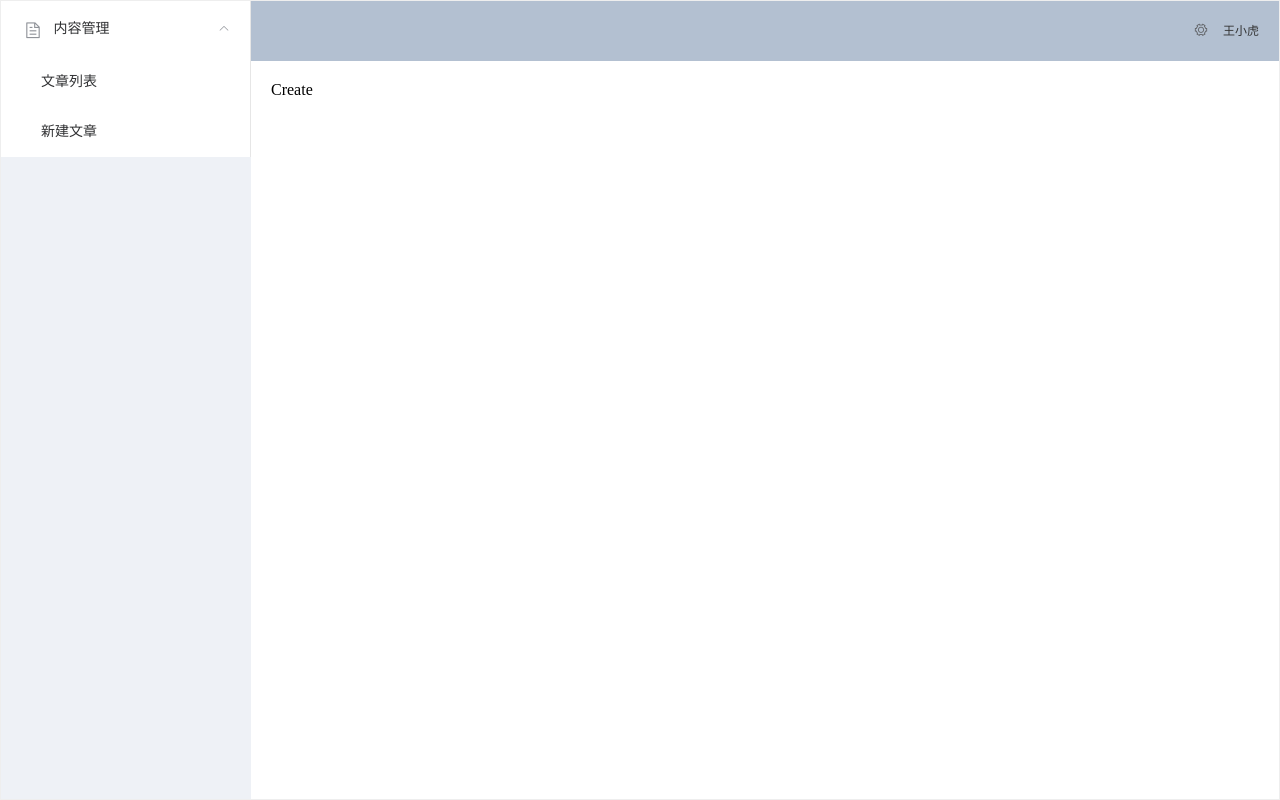
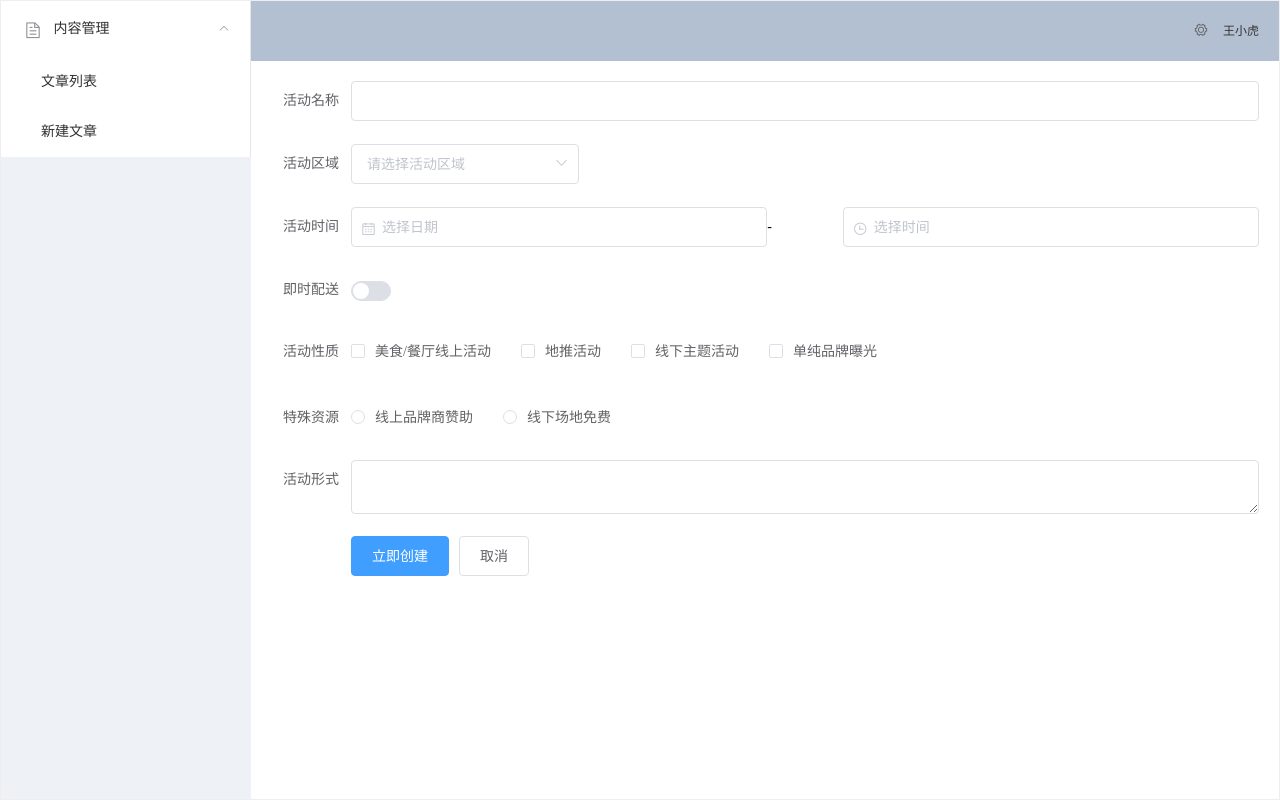
Before and after one commit to MMMcrystal/element-admin, a Vue app: page /#/articles/create in a window 1280 px wide. Built offline with nearby package versions, Linux system fonts and the light colour scheme.

Commit message:
配置eslint+prettier优化代码

```diff
--- a/package.json
+++ b/package.json
@@ -8,6 +8,7 @@
     "lint": "vue-cli-service lint"
   },
   "dependencies": {
+    "@vue/eslint-config-prettier": "^6.0.0",
     "core-js": "^3.6.5",
     "element-ui": "^2.4.5",
     "vue": "^2.6.11",
@@ -20,6 +21,8 @@
     "@vue/cli-service": "~4.5.0",
     "babel-eslint": "^10.1.0",
     "eslint": "^6.7.2",
+    "eslint-config-prettier": "^7.2.0",
+    "eslint-plugin-prettier": "^3.3.1",
     "eslint-plugin-vue": "^6.2.2",
     "vue-cli-plugin-element": "~1.0.1",
     "vue-template-compiler": "^2.6.11"
--- a/src/App.vue
+++ b/src/App.vue
@@ -11,7 +11,6 @@
         </el-menu>
       </el-scrollbar>
     </el-aside>
-
 
     <el-container>
       <el-header style="text-align: right; font-size: 12px">
@@ -30,18 +29,18 @@
           <router-view></router-view>
         </el-main>
       </el-scrollbar>
-
     </el-container>
   </el-container>
 </template>
 
 <style>
-  body,html{
+body,
+html {
   padding: 0;
   margin: 0;
 }
 .el-header {
-    background-color: #B3C0D1;
+  background-color: #b3c0d1;
   color: #333;
   line-height: 60px;
 }
@@ -49,5 +48,4 @@
 .el-aside {
   color: #333;
 }
-
 </style>
--- a/src/views/CreateArticle.vue
+++ b/src/views/CreateArticle.vue
@@ -1,3 +1,69 @@
 <template>
-    <div>Create</div>
+  <el-form ref="form" :model="form" label-width="80px">
+    <el-form-item label="活动名称">
+      <el-input v-model="form.name"></el-input>
+    </el-form-item>
+    <el-form-item label="活动区域">
+      <el-select v-model="form.region" placeholder="请选择活动区域">
+        <el-option label="区域一" value="shanghai"></el-option>
+        <el-option label="区域二" value="beijing"></el-option>
+      </el-select>
+    </el-form-item>
+    <el-form-item label="活动时间">
+      <el-col :span="11">
+        <el-date-picker type="date" placeholder="选择日期" v-model="form.date1" style="width: 100%;"></el-date-picker>
+      </el-col>
+      <el-col class="line" :span="2">-</el-col>
+      <el-col :span="11">
+        <el-time-picker placeholder="选择时间" v-model="form.date2" style="width: 100%;"></el-time-picker>
+      </el-col>
+    </el-form-item>
+    <el-form-item label="即时配送">
+      <el-switch v-model="form.delivery"></el-switch>
+    </el-form-item>
+    <el-form-item label="活动性质">
+      <el-checkbox-group v-model="form.type">
+        <el-checkbox label="美食/餐厅线上活动" name="type"></el-checkbox>
+        <el-checkbox label="地推活动" name="type"></el-checkbox>
+        <el-checkbox label="线下主题活动" name="type"></el-checkbox>
+        <el-checkbox label="单纯品牌曝光" name="type"></el-checkbox>
+      </el-checkbox-group>
+    </el-form-item>
+    <el-form-item label="特殊资源">
+      <el-radio-group v-model="form.resource">
+        <el-radio label="线上品牌商赞助"></el-radio>
+        <el-radio label="线下场地免费"></el-radio>
+      </el-radio-group>
+    </el-form-item>
+    <el-form-item label="活动形式">
+      <el-input type="textarea" v-model="form.desc"></el-input>
+    </el-form-item>
+    <el-form-item>
+      <el-button type="primary" @click="onSubmit">立即创建</el-button>
+      <el-button>取消</el-button>
+    </el-form-item>
+  </el-form>
 </template>
+<script>
+export default {
+  data() {
+    return {
+      form: {
+        name: "",
+        region: "",
+        date1: "",
+        date2: "",
+        delivery: false,
+        type: [],
+        resource: "",
+        desc: ""
+      }
+    }
+  },
+  methods: {
+    onSubmit() {
+      console.log("submit!")
+    }
+  }
+}
+</script>
```
Also changed, not shown: src/views/ListArticle.vue (+8 -11 lines), .eslintrc.js, 2 other files (tests, documents, lock files or other folders). Lines whose indentation alone changed are shown as unchanged.
